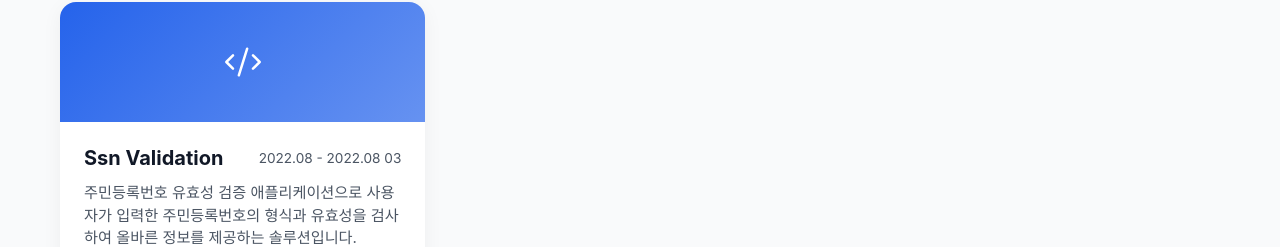
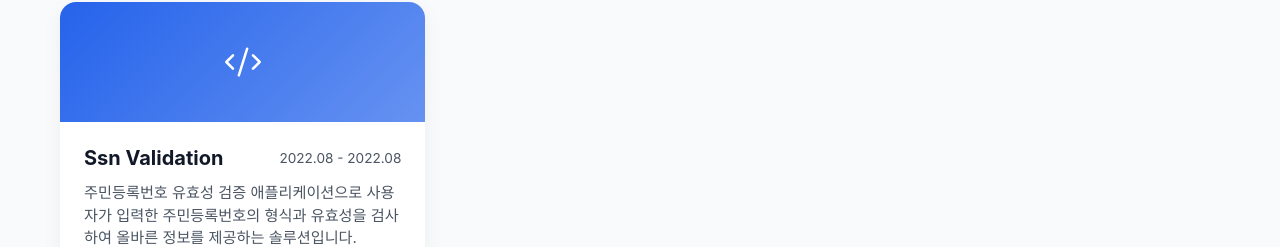
Before and after one commit to hamjoong/portfolio, a React (Vite) app in the folder blog3/: page / in a window 1280 px wide. Shown: the part 3696-3943 px from the top of the page. Built offline with nearby package versions, Linux system fonts and the light colour scheme; a web font is replaced by a local one.

Commit message:
blog3 milktycoon

```diff
--- a/blog3/src/components/Projects.tsx
+++ b/blog3/src/components/Projects.tsx
@@ -120,7 +120,7 @@ const Projects: React.FC = () => {
     },
     {
       title: 'Ssn Validation',
-      period: '2022.08 - 2022.08 03',
+      period: '2022.08 - 2022.08',
       description: '주민등록번호 유효성 검증 애플리케이션으로 사용자가 입력한 주민등록번호의 형식과 유효성을 검사하여 올바른 정보를 제공하는 솔루션입니다.',
       stack: ['Html', 'Css(Scss)', 'JavaScript'],
       problem: 'Ssn Validation에서 유효성 검증 로직이 복잡하여 사용자 경험이 저하되는 문제',
```
Also changed, not shown: 1 other file (tests, documents, lock files or other folders).
